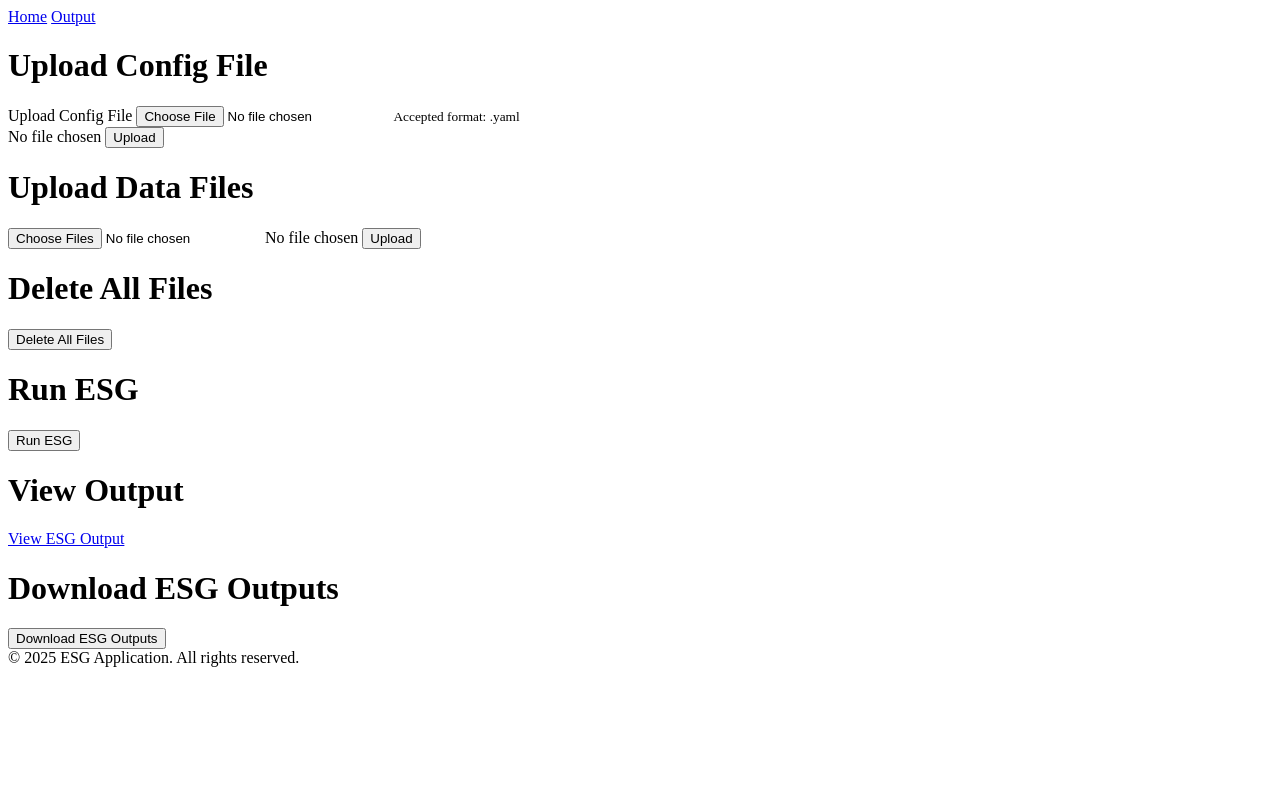
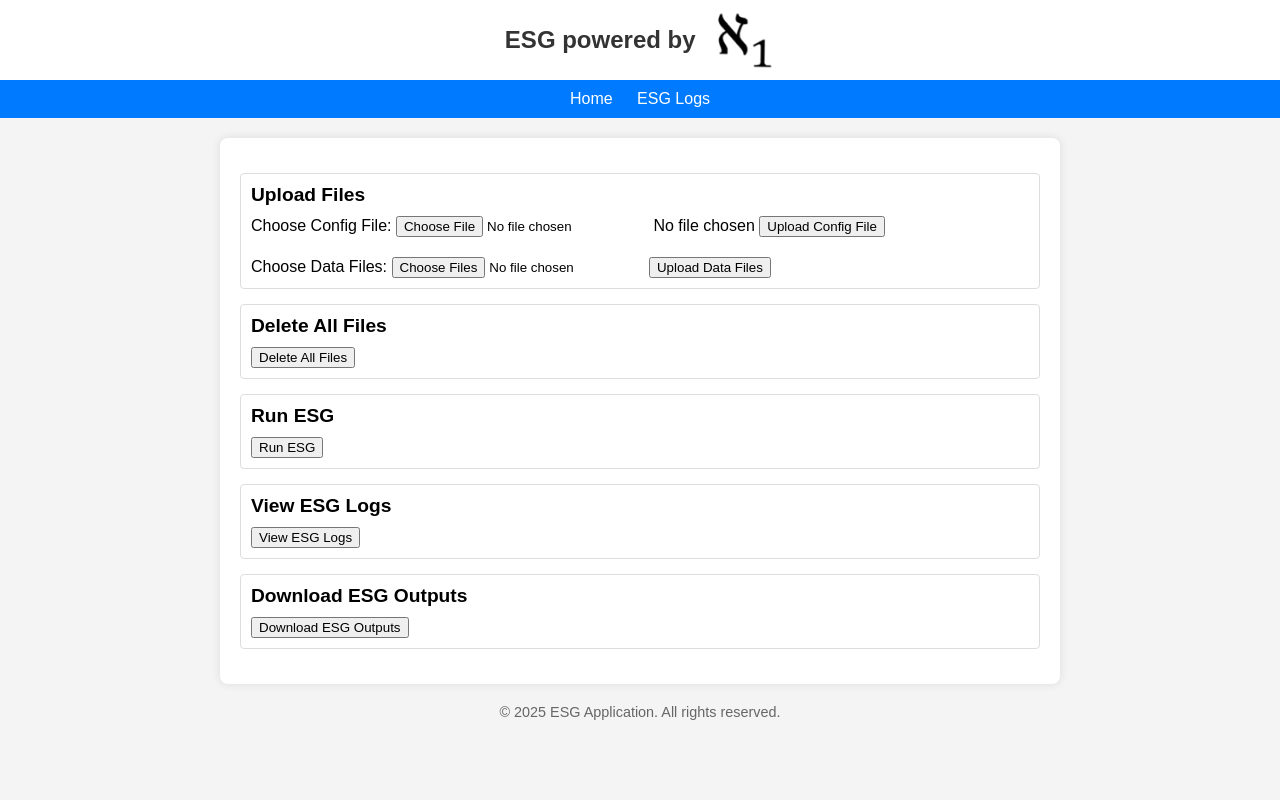
Before and after one commit to sjondavey/ESGFrontEnd, a Flask app: page / in a window 1280 px wide. Run offline with Flask 3, Linux system fonts and the light colour scheme; parts of the project's set-up code (start-up, migrations or seed data) failed here and were passed over.

Commit message:
basic formatting

```diff
--- /dev/null
+++ b/static/styles.css
@@ -0,0 +1,97 @@
+body {
+    font-family: Arial, sans-serif;
+    background-color: #f4f4f4;
+    margin: 0;
+    padding: 0;
+    display: flex;
+    flex-direction: column;
+    align-items: center;
+    height: 100vh;
+}
+.navbar {
+    background-color: #007bff;
+    color: white;
+    padding: 10px;
+    text-align: center;
+    width: 100%;
+}
+.navbar a {
+    color: white;
+    text-decoration: none;
+    margin: 0 10px;
+}
+.container {
+    background-color: #fff;
+    padding: 20px;
+    border-radius: 8px;
+    box-shadow: 0 0 10px rgba(0, 0, 0, 0.1);
+    width: 80%;
+    max-width: 800px;
+    text-align: left;
+    margin-top: 20px;
+}
+.flash-messages .alert {
+    padding: 10px;
+    margin-bottom: 10px;
+    border-radius: 5px;
+}
+.alert-success {
+    background-color: #d4edda;
+    color: #155724;
+}
+.alert-danger {
+    background-color: #f8d7da;
+    color: #721c24;
+}
+pre {
+    white-space: pre-wrap;
+    word-wrap: break-word;
+}
+footer {
+    text-align: center;
+    margin-top: 20px;
+    font-size: 0.9em;
+    color: #666;
+}
+
+.action-section {
+    margin: 15px 0;
+    padding: 10px;
+    border: 1px solid #ddd;
+    border-radius: 4px;
+}
+
+.action-section h2 {
+    margin: 0 0 10px 0;
+    font-size: 1.2em;
+}
+
+.action-section form {
+    margin-bottom: 15px;
+}
+
+.action-section form:last-child {
+    margin-bottom: 0;
+}
+
+/* Remove the form-group class styling if it exists, as we're now using action-section */
+
+.header {
+    background-color: white;
+    width: 100%;
+    padding: 10px;
+    display: flex;
+    align-items: center;
+    justify-content: center;
+    gap: 10px;  /* reduced gap between text and icon */
+}
+
+.header img {
+    height: 60px;
+}
+
+.header h1 {
+    margin: 0;
+    color: #333;
+    font-size: 1.5em;  /* slightly smaller font size */
+}
--- /dev/null
+++ b/templates/footer.html
@@ -0,0 +1,4 @@
+
+<footer>
+    &copy; 2025 ESG Application. All rights reserved.
+</footer>
--- /dev/null
+++ b/templates/header.html
@@ -0,0 +1,4 @@
+<div class="header">
+    <h1>ESG powered by</h1>
+    <img src="{{ url_for('static', filename='images/publication_icon.png') }}" alt="Company Logo" height="60">
+</div>
--- a/templates/index.html
+++ b/templates/index.html
@@ -1,12 +1,16 @@
 <!doctype html>
 <html lang="en">
 <head>
-    <!-- ...existing code... -->
+    <meta charset="UTF-8">
+    <meta name="viewport" content="width=device-width, initial-scale=1.0">
+    <title>ESG Application</title>
+    <link rel="stylesheet" href="{{ url_for('static', filename='styles.css') }}">
 </head>
 <body>
+    {% include 'header.html' %}
     <div class="navbar">
         <a href="/">Home</a>
-        <a href="/output">Output</a>
+        <a href="/output">ESG Logs</a>
     </div>
     <div class="container">
         <!-- Flash messages -->
@@ -20,47 +24,50 @@
             {% endif %}
         {% endwith %}
 
-        <h1>Upload Config File</h1>
-        <form id="configForm" method="post" enctype="multipart/form-data" action="/">
-            <div class="form-group">
-                <label for="configFileInput">Upload Config File</label>
+        <div class="action-section">
+            <h2>Upload Files</h2>
+            <form id="configForm" method="post" enctype="multipart/form-data" action="/" style="margin-bottom: 20px;">
+                <label for="configFileInput">Choose Config File:</label>
                 <input type="file" id="configFileInput" name="config_file" onchange="updateFileName('configFileInput', 'configFileLabel')">
-                <small>Accepted format: .yaml</small>
-            </div>
                 <label id="configFileLabel" {% if config_file_name %}style="display:none;"{% endif %}>No file chosen</label>
-            <input type="submit" value="Upload">
-        </form>
-        {% if config_file_name %}
-            <p>{{ config_file_name }}</p>
-        {% endif %}
-
-        <h1>Upload Data Files</h1>
-        <form id="dataForm" method="post" enctype="multipart/form-data" action="/">
-            <input type="file" id="dataFilesInput" name="data_files" multiple onchange="updateFileCount('dataFilesInput', 'dataFilesLabel')">
-            <label id="dataFilesLabel">No file chosen</label>
-            <input type="submit" value="Upload">
+                <input type="submit" value="Upload Config File">
             </form>
 
-        <h1>Delete All Files</h1>
+            <form id="dataForm" method="post" enctype="multipart/form-data" action="/">
+                <label for="dataFilesInput">Choose Data Files:</label>
+                <input type="file" id="dataFilesInput" name="data_files" multiple onchange="updateFileCount('dataFilesInput', 'dataFilesLabel')">
+                <input type="submit" value="Upload Data Files">
+            </form>
+        </div>
+
+        <div class="action-section">
+            <h2>Delete All Files</h2>
             <form id="deleteFilesForm" method="post" action="/delete_files">
                 <input type="submit" value="Delete All Files">
             </form>
+        </div>
 
-        <h1>Run ESG</h1>
+        <div class="action-section">
+            <h2>Run ESG</h2>
             <form id="runAppForm" method="post" action="/run_app">
                 <input type="submit" value="Run ESG">
             </form>
+        </div>
 
-        <h1>View Output</h1>
-        <a href="/output">View ESG Output</a>
+        <div class="action-section">
+            <h2>View ESG Logs</h2>
+            <form method="get" action="/output">
+                <input type="submit" value="View ESG Logs">
+            </form>
+        </div>
 
-        <h1>Download ESG Outputs</h1>
+        <div class="action-section">
+            <h2>Download ESG Outputs</h2>
             <form method="get" action="/download_outputs">
                 <input type="submit" value="Download ESG Outputs">
             </form>
         </div>
-    <footer>
-        &copy; 2025 ESG Application. All rights reserved.
-    </footer>
+    </div>
+    {% include 'footer.html' %}
 </body>
 </html>
```
Also changed, not shown: templates/output.html (+3 -60 lines), readme.md, static/images/publication_icon.png (added). Lines whose indentation alone changed are shown as unchanged.
